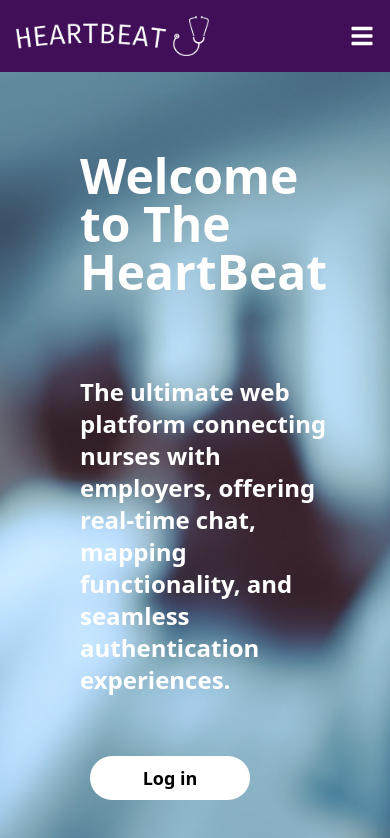
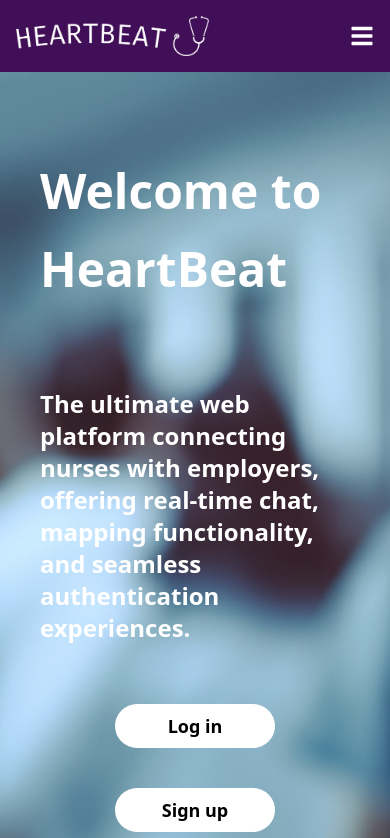
Before and after one commit to Nurse-HeartBeat/FrontEnd, a Next.js app in the folder heart-beat/: page /home in a window 390 px wide. Shown: the top 838 px of the page. Built offline with nearby package versions, Linux system fonts and the light colour scheme; no server answers.

Commit message:
style: improve the responsiveness of home introduction on mobile

```diff
--- a/heart-beat/src/pages/home.tsx
+++ b/heart-beat/src/pages/home.tsx
@@ -43,15 +43,15 @@ export default function Home() {
       <Nav />
       <div className="bg-cover bg-center h-90 flex flex-col items-start text-white"
         style={{ backgroundImage: `url('/bgImage.png')` }}>
-        <div className="md:w-1/2 mt-20 ml-20 mr-20">
-          <h1 className="text-5xl font-bold">Welcome to The HeartBeat</h1>
+        <div className="md:w-1/2 mt-20 mx-10 md:mx-20">
+          <h1 className="text-5xl font-bold leading-relaxed">Welcome to HeartBeat</h1>
           <p className="text-2xl font-bold mt-20">The ultimate web platform connecting nurses with employers, offering real-time chat, mapping functionality, and seamless authentication experiences.</p>
         </div>
-        <div className="w-2/3 text-lg mt-10  mb-10 flex flex-col md:flex-row items-center justify-start">
-          <button className="bg-white hover:bg-accent hover:text-white text-black font-bold py-2 px-10 w-40 rounded-full ml-20 my-5 transition-colors duration-200" onClick={login}>
+        <div className="md:w-2/3  w-full text-lg mt-10  mb-10 flex flex-col md:flex-row items-center jusitify-center md:justify-start">
+          <button className="bg-white hover:bg-accent hover:text-white text-black font-bold py-2 px-10 w-40 rounded-full md:ml-20 my-5 transition-colors duration-200" onClick={login}>
             Log in
           </button>
-          <button className="bg-white hover:bg-accent hover:text-white text-black font-bold py-2 px-10 w-40 rounded-full ml-20 my-5 transition-colors duration-200" onClick={signup}>
+          <button className="bg-white hover:bg-accent hover:text-white text-black font-bold py-2 px-10 w-40 rounded-full md:ml-20 my-5 transition-colors duration-200" onClick={signup}>
             Sign up
           </button>
         </div>
```
